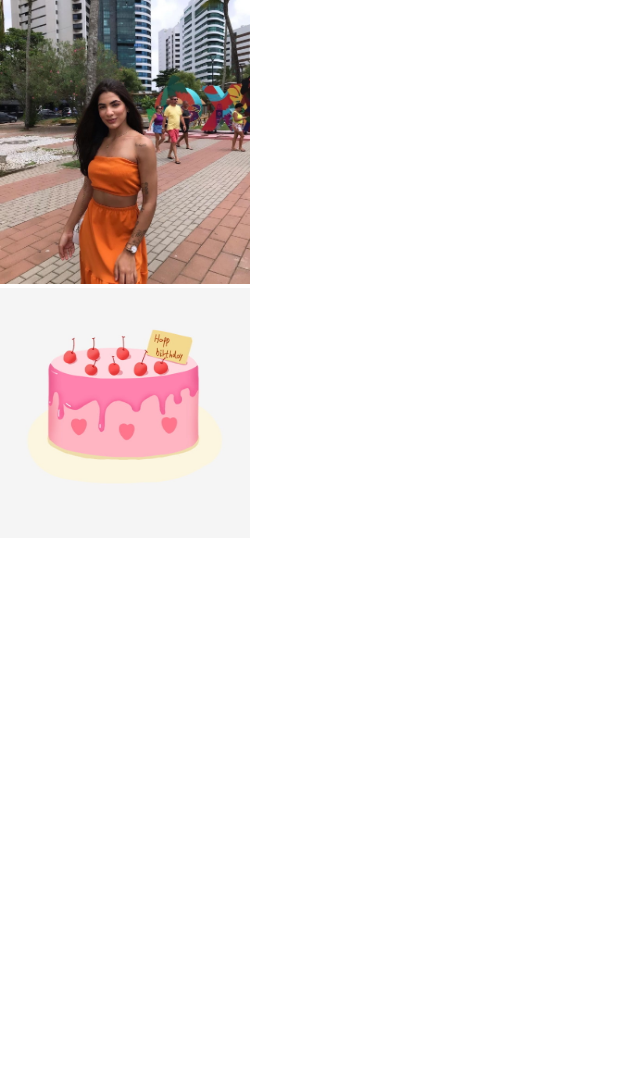
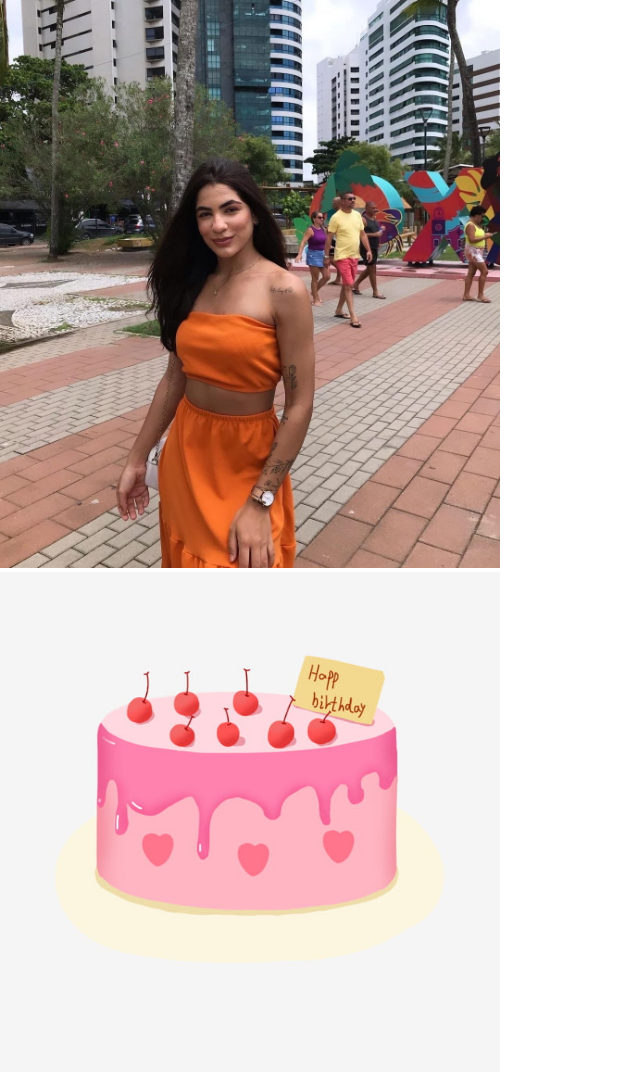
Before and after one commit to thiagoRamos26/feliz_aniversario, a plain HTML site: page index.html in a window 1280 px wide. Shown: the whole page, without its empty margins (0-640 px from the left). Before the commit the page ends 800 px from the top, so only its background shows below. Drawn offline with Linux system fonts and the light colour scheme.

Commit message:
Add files via upload

```diff
--- a/casi.css
+++ b/casi.css
@@ -15,8 +15,8 @@
     padding: 0%;
 }
 .fipli-card-front-img{
-    width: 250px;
+    max-width: 500px;
 }
 .fipli-card-black-img{
-    width: 250px;
+    max-width: 500px;
 }
```
